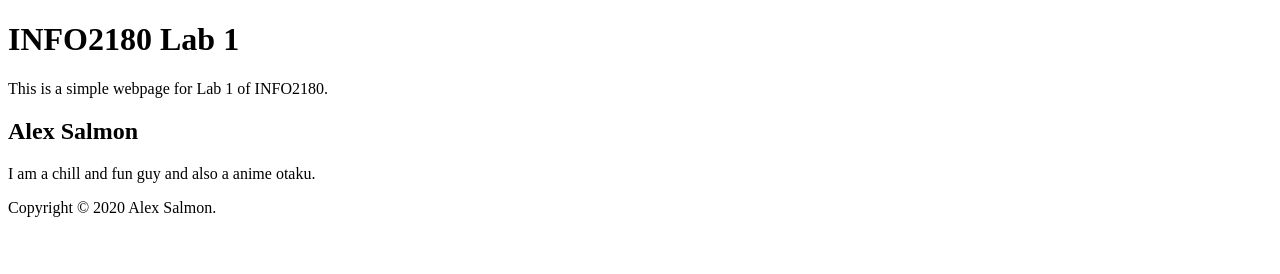
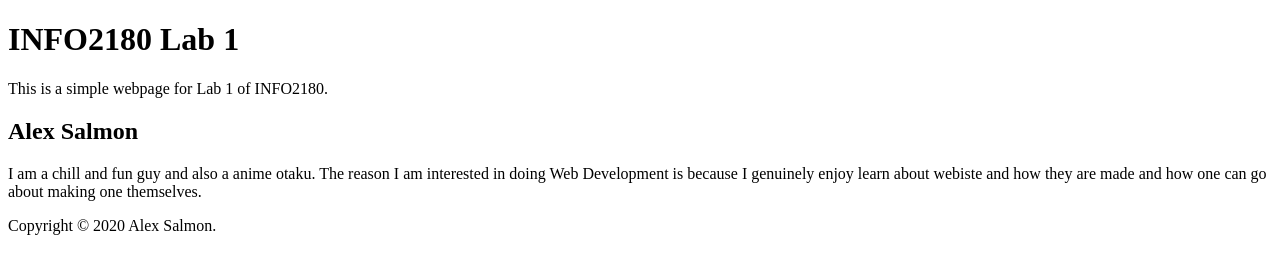
Before and after one commit to Alxlex/info2180-lab1, a plain HTML site: page index.html in a window 1280 px wide. Drawn offline with Linux system fonts and the light colour scheme.

Commit message:
Edited webpage

```diff
--- a/index.html
+++ b/index.html
@@ -5,6 +5,7 @@
     <meta name="viewport" content="width=devicewidth, initial-scale=1.0">
     <meta http-equiv="X-UA-Compatible" content="ie=edge">
     <title>INFO2180 Lab 1</title>
+    <link rel="stylesheet" href="style.css">
 </head>
 <body>
  <header>
@@ -13,7 +14,10 @@
  </header>
  <main>
  <h2>Alex Salmon</h2>
- <p>I am a chill and fun guy and also a anime otaku.</p>
+ <p>I am a chill and fun guy and also a anime otaku. The reason I am interested
+    in doing Web Development is because I genuinely enjoy learn about webiste
+    and how they are made and how one can go about making one themselves.
+ </p>
  </main>
  <footer>
  <p>Copyright &copy; 2020 Alex Salmon.</p>
```
